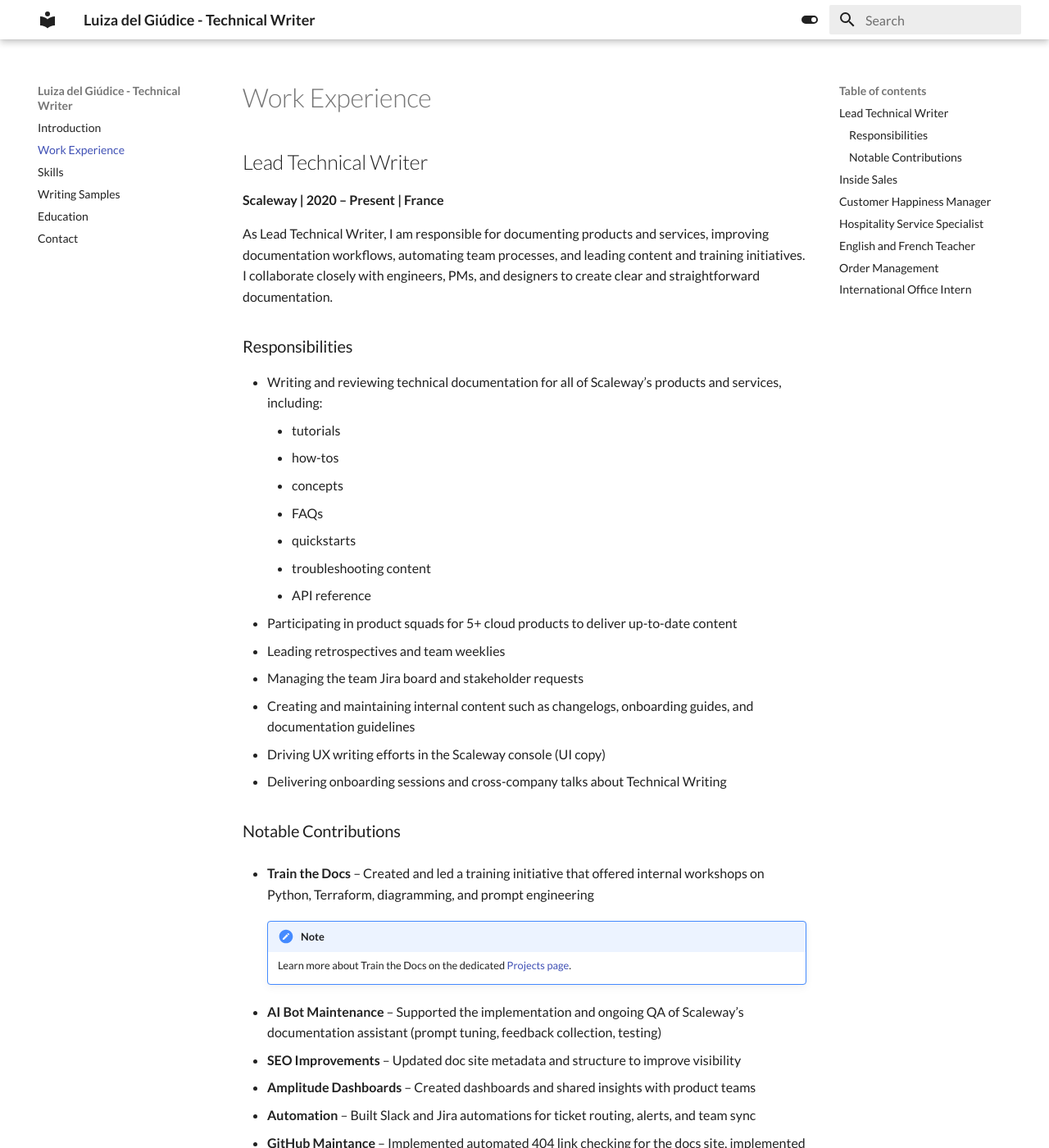
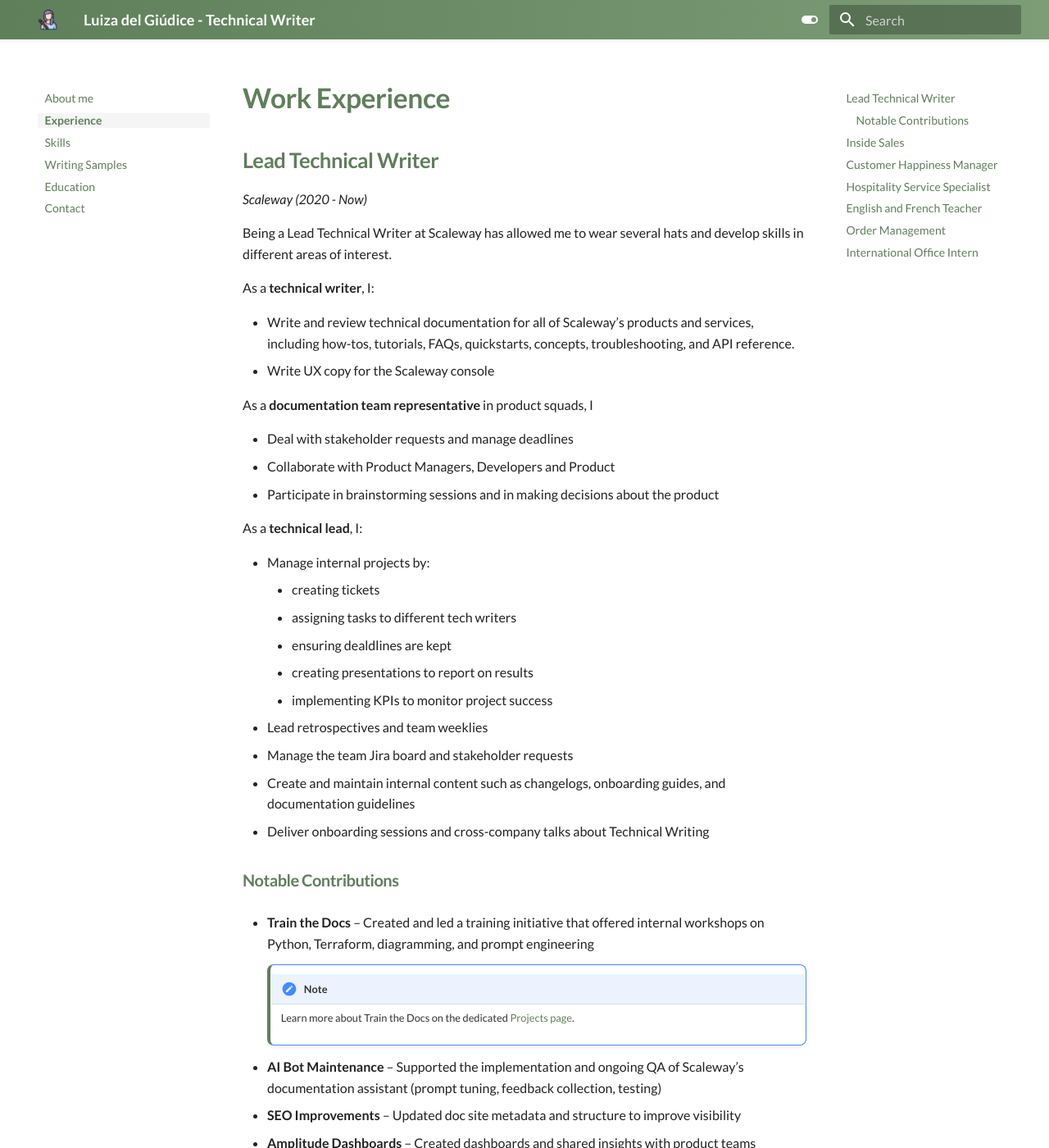
Before and after one commit to ldecarvalho-doc/my-cv, an MkDocs documentation site: the page built from docs/work-experience/index.md, in a window 1280 px wide and 1400 px high. Shown: the whole window at 82% size. Built offline with MkDocs 1.6.1 and Material for MkDocs 9.7.7, drawn with Linux system fonts in a browser that asks for light colours; some web fonts are replaced; some of the changed text lies outside the part shown.

Commit message:
final changes

```diff
--- /dev/null
+++ b/docs/assets/stylesheets/custom.css
@@ -0,0 +1,285 @@
+/* Light mode variables */
+:root {
+  --md-primary-fg-color: #5f7f5b;
+  /* sage olive */
+  --md-primary-fg-color--light: rgba(95, 127, 91, 0.7);
+  --md-primary-fg-color--dark: #4b6446;
+
+  --md-accent-fg-color: #7c9d76;
+  /* lighter olive green */
+  --md-accent-fg-color--transparent: rgba(0, 0, 0, 0.04);
+  /* light grey */
+
+  /* Text colors - accessible contrast on white */
+  --md-default-fg-color: #333333;
+  /* body/UI text */
+  --md-typeset-color: #333333;
+  /* content area text */
+
+  /* Surfaces */
+  --md-card-bg-color: #fafafa;
+}
+
+/* Dark mode variables - high contrast */
+[data-md-color-scheme="slate"] {
+  --md-primary-fg-color: #a8d5b2;
+  /* lighter green for dark bg */
+  --md-primary-fg-color--light: rgba(168, 213, 178, 0.85);
+  --md-primary-fg-color--dark: #88b996;
+
+  --md-accent-fg-color: #b8e0c2;
+  /* accent still green but lighter */
+  --md-accent-fg-color--transparent: rgba(255, 255, 255, 0.08);
+  /* subtle light overlay */
+
+  /* Text colors - meet WCAG AA against dark background */
+  --md-default-fg-color: #e6e6e6;
+  /* main body text */
+  --md-typeset-color: #f0f0f0;
+  /* content text */
+
+  /* Surfaces */
+  --md-card-bg-color: #1e1e1e;
+  /* cards slightly lighter than page bg */
+}
+
+
+/* --- Top bar with soft gradient --- */
+.md-header {
+  background: linear-gradient(90deg, var(--md-primary-fg-color) 0%, var(--md-accent-fg-color) 100%);
+  box-shadow: 0 2px 4px rgba(0, 0, 0, 0.08);
+}
+
+/* --- Headings --- */
+.md-typeset h1,
+.md-typeset h2,
+.md-typeset h3 {
+  font-weight: 700;
+  letter-spacing: -0.5px;
+  color: var(--md-primary-fg-color);
+}
+
+.md-typeset h1 {
+  font-size: 2.1em;
+  margin-bottom: 0.4em;
+}
+
+.md-typeset h2 {
+  font-size: 1.6em;
+  margin-top: 1.4em;
+}
+
+/* --- Navigation --- */
+.md-nav__link {
+  padding-left: 0.6em;
+  transition: all 0.2s ease;
+  color: var(--md-primary-fg-color) !important;
+  /* Always green */
+}
+
+.md-nav__link:hover {
+  background-color: var(--md-accent-fg-color--transparent);
+  color: var(--md-primary-fg-color) !important;
+  /* Keep green */
+}
+
+.md-nav__link--active {
+  font-weight: 600;
+  background-color: var(--md-accent-fg-color--transparent);
+  color: var(--md-primary-fg-color) !important;
+  /* Keep green */
+}
+
+/* --- Links in content: no underline --- */
+.md-typeset a {
+  color: var(--md-primary-fg-color);
+  text-decoration: none;
+  transition: color 0.2s ease;
+}
+
+.md-typeset a:hover {
+  color: var(--md-accent-fg-color);
+}
+
+/* Base admonition style */
+.md-typeset .admonition,
+.md-typeset details {
+  border-radius: 8px;
+  box-shadow: 0 2px 6px rgba(0, 0, 0, 0.05);
+  padding: 0.8em 1em;
+  margin: 1em 0;
+}
+
+/* Title bar inside admonitions */
+.md-typeset .admonition-title {
+  font-weight: 600;
+  background-color: rgba(63, 112, 88, 0.08);
+  /* soft green background */
+  border-bottom: 1px solid rgba(63, 112, 88, 0.15);
+  color: var(--md-primary-fg-color);
+  border-radius: 6px 6px 0 0;
+}
+
+/* Text inside admonitions */
+.md-typeset .admonition p {
+  color: #333;
+}
+
+/* Border color for all types of admonitions */
+.md-typeset .admonition.note,
+.md-typeset .admonition.tip,
+.md-typeset .admonition.info,
+.md-typeset .admonition.warning,
+.md-typeset .admonition.danger,
+.md-typeset .admonition.example {
+  border-left: 4px solid var(--md-primary-fg-color);
+}
+
+/* Optional: make different types slightly vary */
+.md-typeset .admonition.tip {
+  border-left-color: var(--md-accent-fg-color);
+}
+
+.md-typeset .admonition.warning {
+  border-left-color: #a36f00;
+  /* muted amber for warnings */
+}
+
+.md-typeset .admonition.danger {
+  border-left-color: #8b2e2e;
+  /* muted red for danger */
+}
+
+
+/* --- Buttons --- */
+.md-button {
+  background-color: var(--md-accent-fg-color);
+  color: white !important;
+  padding: 0.5em 1em;
+  border-radius: 6px;
+  font-weight: 600;
+  box-shadow: 0 2px 4px rgba(0, 0, 0, 0.1);
+  transition: all 0.2s ease;
+}
+
+.md-button:hover {
+  background-color: var(--md-primary-fg-color);
+  box-shadow: 0 4px 8px rgba(0, 0, 0, 0.15);
+}
+
+/* --- Code blocks --- */
+.md-typeset code {
+  background-color: rgba(118, 177, 143, 0.1);
+  color: var(--md-primary-fg-color);
+  padding: 0.15em 0.35em;
+  border-radius: 4px;
+  font-size: 0.9em;
+}
+
+.md-typeset pre>code {
+  background-color: #f6f8f7;
+  border-radius: 8px;
+  padding: 1em;
+  display: block;
+}
+
+/* --- Tables --- */
+.md-typeset table th {
+  background-color: rgba(118, 177, 143, 0.1);
+  color: var(--md-primary-fg-color);
+  font-weight: 600;
+}
+
+/* --- Blockquotes --- */
+.md-typeset blockquote {
+  border-left: 4px solid var(--md-accent-fg-color);
+  padding-left: 1em;
+  color: #555;
+  background-color: rgba(118, 177, 143, 0.05);
+  border-radius: 4px;
+}
+
+/* Fix icon alignment and spacing in grid cards */
+.grid.cards li {
+  display: flex;
+  align-items: center;
+  /* vertical centering */
+  gap: 0.65rem;
+  /* space between icon and text */
+  margin: 5;
+  /* remove default p margins */
+  min-height: 2.75rem;
+  /* keeps a nice row height */
+}
+
+.grid.cards li svg,
+.grid.cards li img,
+.grid.cards li .twemoji {
+  flex-shrink: 0;
+  /* prevent icon from shrinking */
+  width: 1.2em;
+  /* consistent icon size */
+  height: 1.2em;
+  color: var(--md-primary-fg-color);
+  /* match theme green */
+  fill: var(--md-primary-fg-color);
+  /* ensure SVG fills match */
+}
+
+.grid.cards li a {
+  display: inline-block;
+  vertical-align: center;
+  line-height: 1;
+  color: var(--md-primary-fg-color);
+  /* match text color */
+  text-decoration: none;
+  /* remove underline */
+}
+
+.grid.cards li a:hover {
+  color: var(--md-primary-fg-color--dark);
+  /* slightly darker on hover */
+}
+
+/* Hide Material's default pseudo-icon if present */
+.md-typeset .headerlink::after {
+  content: none !important;
+}
+
+/* Ensure headings can position the clickable # */
+.md-typeset :is(h1, h2, h3, h4, h5, h6) {
+  position: relative;
+}
+
+/* Make the permalink (#) clickable, placed BEFORE the heading text, only on hover */
+.md-typeset :is(h1, h2, h3, h4, h5, h6)>.headerlink {
+  position: absolute;
+  left: 0;
+  top: 50%;
+  transform: translate(-1.25em, -50%);
+  /* puts # to the left, vertically centered */
+  text-decoration: none;
+  color: var(--md-primary-fg-color);
+  font-weight: 600;
+  font-size: 0.9em;
+  /* tweak size to taste */
+  line-height: 1;
+  opacity: 0;
+  /* hidden by default */
+  transition: opacity 0.15s ease;
+}
+
+/* Show only when hovering the heading block */
+.md-typeset :is(h1, h2, h3, h4, h5, h6):hover>.headerlink {
+  opacity: 1;
+}
+
+/* Optional: darker on hover for feedback */
+.md-typeset :is(h1, h2, h3, h4, h5, h6):hover>.headerlink:hover {
+  color: var(--md-primary-fg-color--dark);
+}
+
+/* Hide the unclickable site title in the right-side navigation */
+.md-nav__title {
+  display: none !important;
+}
--- a/docs/work-experience/index.md
+++ b/docs/work-experience/index.md
@@ -6,25 +6,34 @@
 
 ## Lead Technical Writer
 
-**Scaleway | 2020 – Present | France**
+*Scaleway (2020 - Now)*
 
-As Lead Technical Writer, I am responsible for documenting products and services, improving documentation workflows, automating team processes, and leading content and training initiatives. I collaborate closely with engineers, PMs, and designers to create clear and straightforward documentation.
+Being a Lead Technical Writer at Scaleway has allowed me to wear several hats and develop skills in different areas of interest.
 
-### Responsibilities
-- Writing and reviewing technical documentation for all of Scaleway’s products and services, including:
-    - tutorials
-    - how-tos
-    - concepts
-    - FAQs
-    - quickstarts
-    - troubleshooting content
-    - API reference
-- Participating in product squads for 5+ cloud products to deliver up-to-date content
-- Leading retrospectives and team weeklies
-- Managing the team Jira board and stakeholder requests
-- Creating and maintaining internal content such as changelogs, onboarding guides, and documentation guidelines
-- Driving UX writing efforts in the Scaleway console (UI copy)
-- Delivering onboarding sessions and cross-company talks about Technical Writing
+As a **technical writer**, I:
+
+- Write and review technical documentation for all of Scaleway’s products and services, including how-tos, tutorials, FAQs, quickstarts, concepts, troubleshooting, and API reference.
+- Write UX copy for the Scaleway console
+
+As a **documentation team representative** in product squads, I
+
+- Deal with stakeholder requests and manage deadlines
+- Collaborate with Product Managers, Developers and Product
+- Participate in brainstorming sessions and in making decisions about the product
+
+As a **technical lead**, I:
+
+- Manage internal projects by:
+    - creating tickets
+    - assigning tasks to different tech writers
+    - ensuring dealdlines are kept
+    - creating presentations to report on results
+    - implementing KPIs to monitor project success
+- Lead retrospectives and team weeklies
+- Manage the team Jira board and stakeholder requests
+- Create and maintain  internal content such as changelogs, onboarding guides, and documentation guidelines
+- Deliver onboarding sessions and cross-company talks about Technical Writing
+
 
 ### Notable Contributions
 - **Train the Docs** – Created and led a training initiative that offered internal workshops on Python, Terraform, diagramming, and prompt engineering
@@ -43,36 +52,36 @@
 - **English Coffee** – Launched and facilitated weekly language practice sessions
 
 ## Inside Sales
-**Scaleway | 2019 – 2020 | France**
+*Scaleway 2019 – 2020*
 
 - Supported pre-sales project requests in collaboration with Cloud Solution Architects
 - Identified sales opportunities and managed customer-facing content and responses
 - Helped coordinate events and technical go/no-go discussions with internal teams
 
 ## Customer Happiness Manager
-**IFESP | 2018 | Brazil**
+*IFESP 2018*
 
 - Structured the Customer Success process; defined KPIs, BPMN diagrams, and feedback loops
 - Produced e-learning and SEO content for blogs, videos, and podcasts
 - Managed satisfaction funnels and handled user retention and onboarding initiatives
 
 ## Hospitality Service Specialist
-**Costa Crociere | 2017 - 2018 | Italy**
+*Costa Crociere 2017 - 2018*
 
 - Managed guest requests and formalities on board cruise ships (boarding, luggage, documents)
 - Assisted with lost & found, accounting, and international guest communication
 
 ## English and French Teacher
-**Eagle High Idiomas | 2016 – 2017 | Brazil**
+*Eagle High Idiomas 2016 – 2017*
 
 - Taught English and French, conducted evaluations, and coordinated school activities
 
 ## Order Management
-**Sutherland Global Services | 2015 – 2016 | Brazil**
+*Sutherland Global Services 2015 – 2016*
 
 - Handled international purchase orders and customer communications in English
 
 ## International Office Intern
-**UFSC | 2012 – 2013 | Brazil**
+*UFSC 2012 – 2013*
 
 - Supported international student onboarding, visa processes, and cultural orientation
--- a/mkdocs.yml
+++ b/mkdocs.yml
@@ -1,47 +1,54 @@
 site_name: Luiza del Giúdice - Technical Writer
 nav:
-  - Introduction: index.md
-  - Work Experience: work-experience/index.md
+  - About me: index.md
+  - Experience: work-experience/index.md
   - Skills: skills.md
-  - Writing Samples: writing-samples/index.md
+  - Writing Samples: writing-samples.md
   - Education: education.md
   - Contact: contact.md
 
 theme:
   name: 'material'
-  #favicon: images/blue-whale.png
-  #logo: images/blue-whale.png
+  favicon: /assets/copywriter.png
+  logo: /assets/copywriter-color.png
   font:
     text: Lato
   palette: # Palette toggle for light mode
     - scheme: default
-      primary: white # Primary defines the primary color of the theme.
-      accent: light blue # Accent specifies the accent color of the theme.
+      primary: custom # Primary defines the primary color of the theme.
+      accent: custom # Accent specifies the accent color of the theme.
       toggle: # toggle specifies the icon and name for toggling between light and dark modes.
         icon: material/toggle-switch
         name: Switch to dark mode
   # Palette toggle for dark mode
     - scheme: slate
-      primary: black
-      accent: blue
+      primary: custom
+      accent: custom
       toggle:
         icon: material/toggle-switch-off-outline
         name: Switch to light mode
-
+  features:
+    - toc.follow
 ## css def
 extra_css:
-  - stylesheets/extra.css
+  - assets/stylesheets/custom.css
   - http://fonts.googleapis.com/css?family=Audiowide|Exo+2|Rambla|Scada
 
 markdown_extensions:
   - toc:
       permalink: true
+      permalink: "#"           # use a hashtag instead of ¶
+      permalink_title: "Link to this heading"
   - admonition
   - pymdownx.details
   - pymdownx.superfences
-  - pymdownx.emoji
+  - pymdownx.emoji:
+      emoji_index: !!python/name:material.extensions.emoji.twemoji
+      emoji_generator: !!python/name:material.extensions.emoji.to_svg
   - def_list
   - codehilite
+  - attr_list
+  - md_in_html
 
 icon: # Maps custom MkDocs icons to different types of admonitions (alerts or messages), using icons from the Octicons set.
   admonition:
```
Also changed, not shown: docs/contact.md (+9 -0 lines), docs/education.md (+13 -7 lines), docs/index.md (+15 -23 lines), docs/skills.md (+14 -14 lines), docs/writing-samples.md (added, +78 -0 lines), docs/writing-samples/index.md (deleted, +0 -60 lines), docs/assets/compte.png (added), docs/assets/copywriter-color.png (added), docs/assets/copywriter.png (added), docs/assets/creative-writing.png (added), docs/assets/profile.jpeg (deleted), 3 other files.
